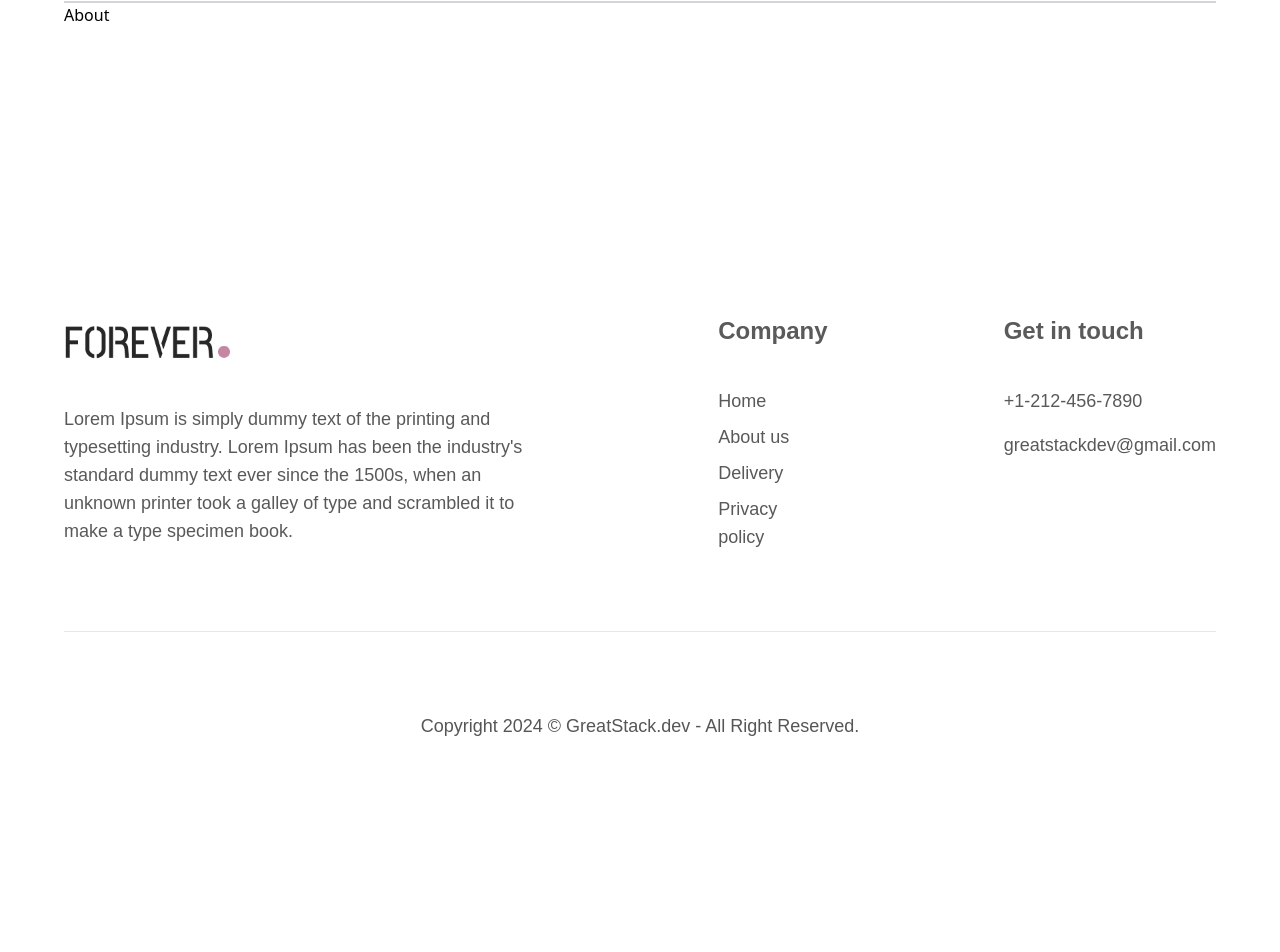
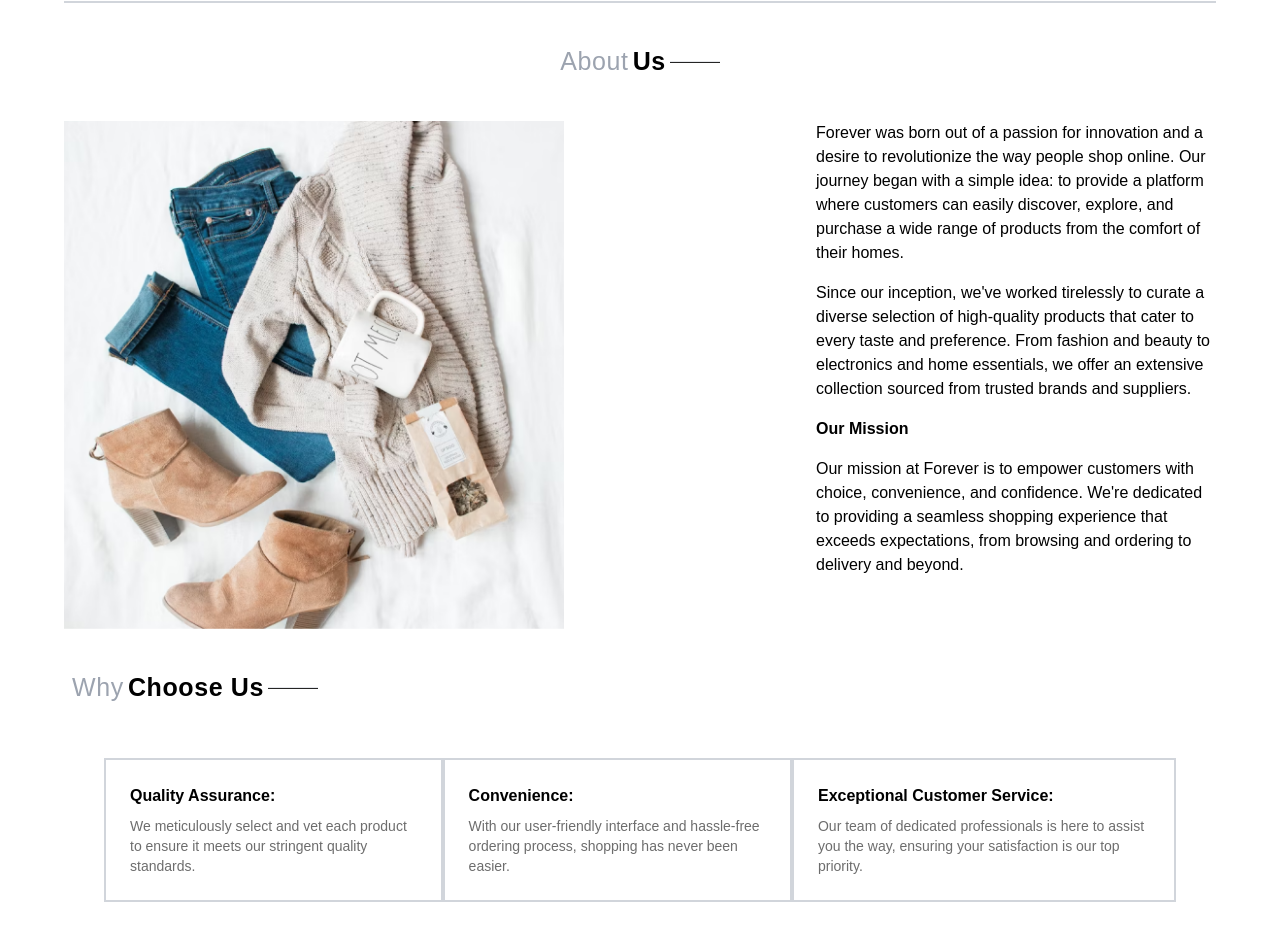
Before and after one commit to Ahmed-eltohfa/mern-E-commerce, a React (Create React App) app in the folder front/: page /about in a window 1280 px wide. Shown: the part 80-1032 px from the top of the page. Before the commit the page ends 828 px from the top, so only its background shows below. Built offline with nearby package versions, Linux system fonts and the light colour scheme.

Commit message:
added about page

```diff
--- a/front/src/components/Footer.js
+++ b/front/src/components/Footer.js
@@ -1,7 +1,11 @@
 import React from 'react';
 import { assets } from '../assets/frontend_assets/assets';
+import { useNavigate } from 'react-router-dom';
 
 const Footer = () => {
+
+    const navigate = useNavigate();
+
     return (
         <footer className='flex flex-col justify-between gap-20 mt-72' >
             {/* content */}
@@ -19,10 +23,10 @@ const Footer = () => {
                 <div className="">
                     <h1 className='outfit-600 text-2xl text-[#5A5A5A] mb-10 hidden md:block'>Company</h1>
                     <ul className='outfit-400 text-lg text-[#595959] flex gap-4 md:gap-2 md:flex-col flex-row'>
-                        <li className='cursor-pointer'>Home</li>
-                        <li className='cursor-pointer'>About us</li>
-                        <li className='cursor-pointer'>Delivery</li>
-                        <li className='cursor-pointer'>Privacy policy</li>
+                        <li className='cursor-pointer' onClick={() => { navigate('/') }}>Home</li>
+                        <li className='cursor-pointer' onClick={() => { navigate('/about') }}>About us</li>
+                        <li className='cursor-pointer' onClick={() => { navigate('/delivery') }}>Delivery</li>
+                        <li className='cursor-pointer' onClick={() => { navigate('/') }}>Privacy policy</li>
                     </ul>
                 </div>
 
--- a/front/src/pages/About.js
+++ b/front/src/pages/About.js
@@ -1,8 +1,69 @@
 import React from 'react'
+import { assets } from '../assets/frontend_assets/assets'
 
 function About() {
     return (
-        <div>About</div>
+        <div className='flex flex-col gap-10'>
+            {/* title */}
+            <div className='flex gap-1 text-center items-center justify-center mt-10 text-[25px] tracking-wide px-2'>
+                <p className='outfit-400 text-gray-400'>About</p>
+                <p className='outfit-600'>Us</p>
+                <hr className='w-[50px] h-[2px] bg-[#252525]' />
+            </div>
+            {/* main */}
+            <div className="flex justify-between gap-5 flex-col md:flex-row ">
+                <div className="">
+                    <img src={assets.about_img} alt="about img" className='md:max-w-[500px] md:min-w-[400px] flex-1 max-w-full' />
+                </div>
+                <div className="max-w-[400px] outfit-400 text-base flex flex-col flex-1 gap-4">
+                    <p className="">
+                        Forever was born out of a passion for innovation and a desire to
+                        revolutionize the way people shop online. Our journey began with a simple
+                        idea: to provide a platform where customers can easily discover, explore,
+                        and purchase a wide range of products from the comfort of their homes.
+                    </p>
+                    <p className="">
+                        Since our inception, we've worked tirelessly to curate a diverse selection of
+                        high-quality products that cater to every taste and preference. From fashion and beauty to electronics and home essentials,
+                        we offer an extensive collection sourced from trusted brands and suppliers.
+                    </p>
+                    <h3 className='outfit-700'> Our Mission </h3>
+                    <p className="">
+                        Our mission at Forever is to empower customers with choice, convenience, and confidence.
+                        We're dedicated to providing a seamless shopping experience that exceeds expectations,
+                        from browsing and ordering to delivery and beyond.
+                    </p>
+                </div>
+            </div>
+            {/* choose us */}
+            <div className='flex gap-1 text-center items-center text-[25px] tracking-wide px-2'>
+                <p className='outfit-400 text-gray-400'>Why</p>
+                <p className='outfit-600'>Choose Us</p>
+                <hr className='w-[50px] h-[2px] bg-[#252525]' />
+            </div>
+            <div className="boxes flex px-10 mt-3 flex-col sm:flex-row">
+                <div className=" flex flex-col gap-2 p-6 border-2 border-gray-300">
+                    <h2 className='outfit-600 text-base'>Quality Assurance:</h2>
+                    <p className='outfit-400 text-sm text-[#6D6D6D]'>We meticulously select and vet each product to ensure it meets our stringent quality standards.</p>
+                </div>
+                <div className=" flex flex-col gap-2 p-6 border-2 border-gray-300">
+                    <h2 className='outfit-600 text-base'>Convenience:</h2>
+                    <p className='outfit-400 text-sm text-[#6D6D6D]'>With our user-friendly interface and hassle-free ordering process, shopping has never been easier.</p>
+                </div>
+                <div className=" flex flex-col gap-2 p-6 border-2 border-gray-300">
+                    <h2 className='outfit-600 text-base'>Exceptional Customer Service:</h2>
+                    <p className='outfit-400 text-sm text-[#6D6D6D]'>Our team of dedicated professionals is here to assist you the way, ensuring your satisfaction is our top priority.</p>
+                </div>
+            </div>
+            <div className="sub flex flex-col gap-3 justify-center items-center mt-10">
+                <p className="outfit-500 text-[30px] text-[#373737] ">Subscribe now & get 20% off</p>
+                <p className="outfit-400 text-lg text-[#9A9A9A] ">Lorem Ipsum is simply dummy text of the printing and typesetting industry.</p>
+                <div className="mt-11 w-full md:w-4/5 flex items-center  outfit-400 self-start md:self-center">
+                    <input type="text" placeholder="Enter your email" className="border border-[#C7C7C7] h-full flex-1 p-1 md:p-10 py-3" />
+                    <button className="bg-black text-white p-1 py-3 md:p-10 uppercase text-base ">Subscribe</button>
+                </div>
+            </div>
+        </div>
     )
 }
 
--- a/front/src/pages/Home.js
+++ b/front/src/pages/Home.js
@@ -50,7 +50,7 @@ function Home() {
             <div className="sub flex flex-col gap-3 justify-center items-center">
                 <p className="outfit-500 text-[34px] text-[#373737] ">Subscribe now & get 20% off</p>
                 <p className="outfit-400 text-lg text-[#9A9A9A] ">Lorem Ipsum is simply dummy text of the printing and typesetting industry.</p>
-                <div className="mt-11 w-2/5 md:w-4/5 flex items-center  outfit-400 self-start md:self-center">
+                <div className="mt-11 w-full md:w-4/5 flex items-center  outfit-400 self-start md:self-center">
                     <input type="text" placeholder="Enter your email" className="border border-[#C7C7C7] h-full flex-1 p-1 md:p-10 py-3" />
                     <button className="bg-black text-white p-1 py-3 md:p-10 uppercase text-base ">Subscribe</button>
                 </div>
```
